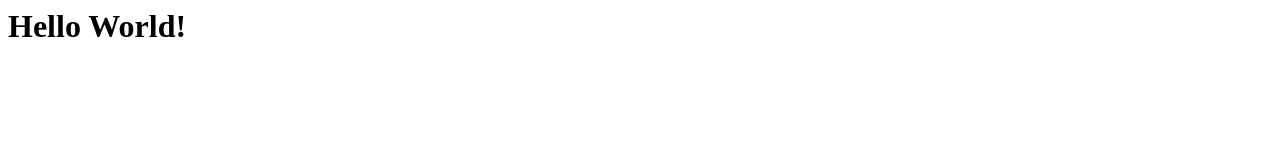
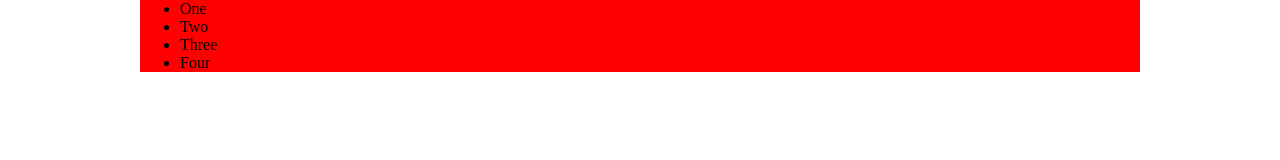
Before and after one commit to mikebobadilla/porfolio, a plain HTML site: page index.html in a window 1280 px wide. Drawn offline with Linux system fonts and the light colour scheme.

Commit message:
testing css

```diff
--- a/index.html
+++ b/index.html
@@ -1,5 +1,34 @@
 <html>
+    <style>
+        body {
+              margin: 0 !important;
+                padding: 0;
+            }
+
+            .container {
+              width: 1000px;
+                position: relative;
+                  margin: auto;
+              }
+
+              .header {
+                width: 100%;
+                  background-color: red;
+                    position: relative;
+                }
+    </style>
     <body>
-        <h1>Hello World!</h1>
+        <div class="container">
+              <div class="header">
+                      <nav>
+                            <ul>
+                                        <li>One</li>
+                                                <li>Two</li>
+                                                        <li>Three</li>
+                                                                <li>Four</li>
+                                                                      </ul>
+                                                                          </nav>
+                                                                            </div>
+                                                                        </div>
     </body>
 </html>
```
